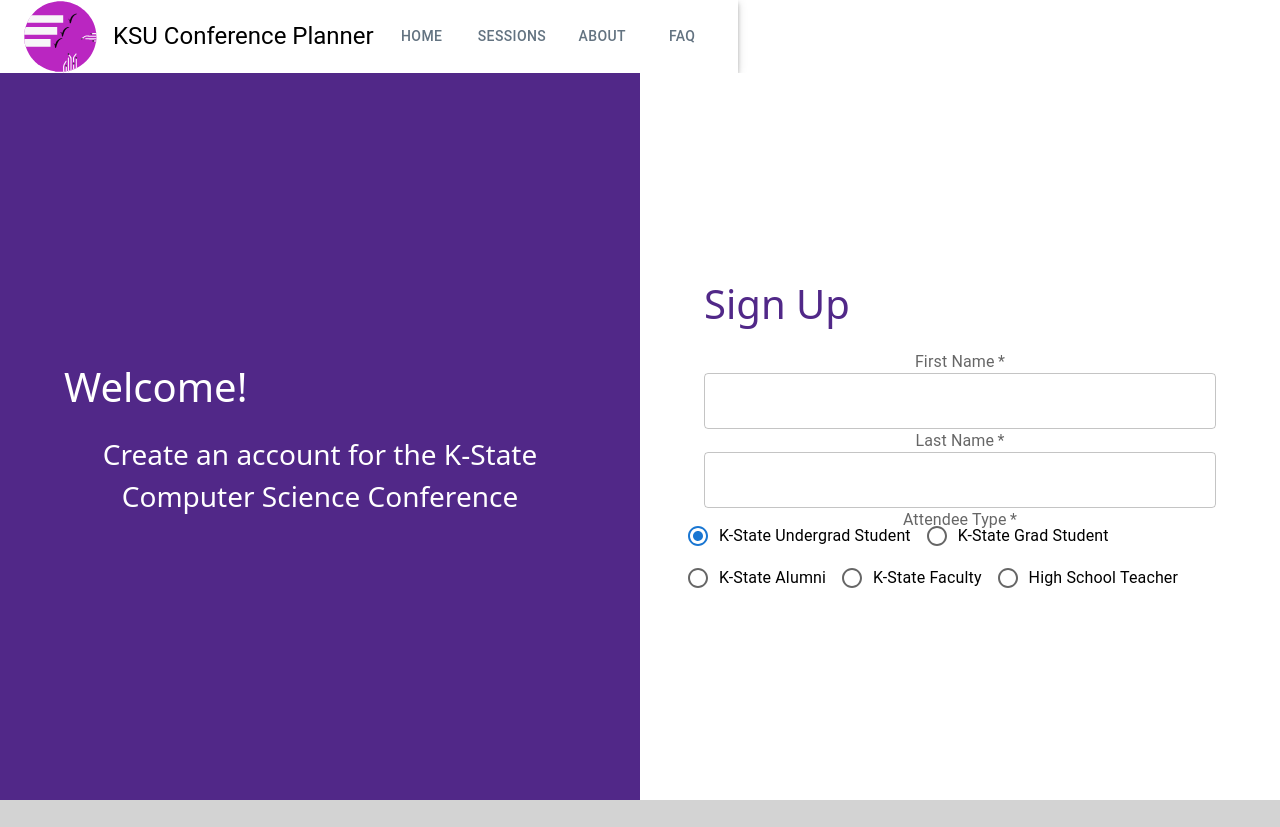
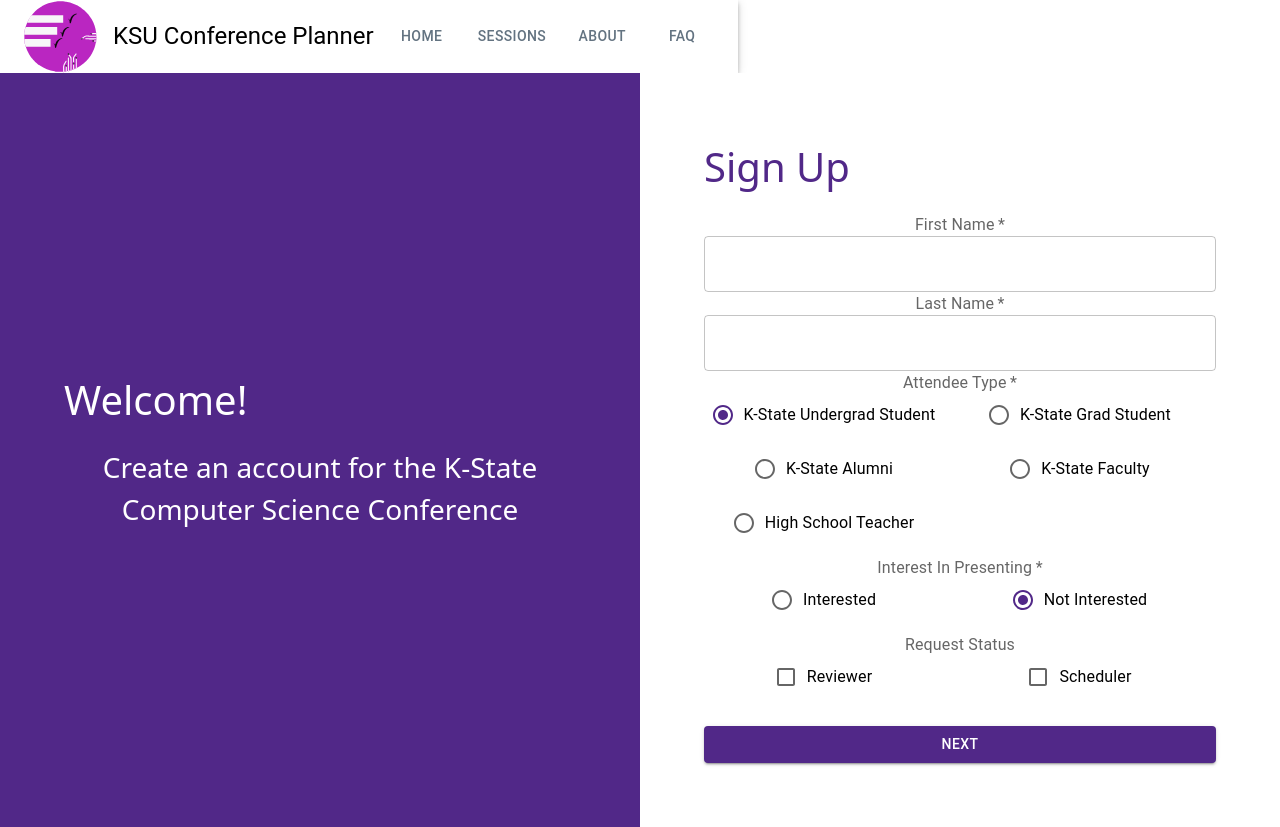
Before and after one commit to SethBrittain/KSU-Conference-Planner, a React (Create React App) app in the folder Frontend/: page /SignUp in a window 1280 px wide. Before the commit the page ends 800 px from the top, so only its background shows below. Built offline with nearby package versions, Linux system fonts and the light colour scheme.

Commit message:
continue signup page 2

```diff
--- a/Frontend/src/Components/Pages/SignUpPage2/SignUpPage2.tsx
+++ b/Frontend/src/Components/Pages/SignUpPage2/SignUpPage2.tsx
@@ -1,12 +1,31 @@
 import Navbar from '../../Navbars/Navbar';
-import {Stack, TextField} from '@mui/material';
 import React from 'react';
 import Box from '@mui/material/Box';
-import { FormControl, FormLabel, Radio, RadioGroup, FormControlLabel, Grid } from '@mui/material';
+import { Stack, TextField, FormControl, FormLabel, Radio, RadioGroup, FormControlLabel, Grid, Checkbox, Button } from '@mui/material';
+import { createTheme, ThemeProvider } from '@mui/material';
+
+const theme = createTheme({
+    palette: {
+
+        primary:{
+            main : '#512888'
+        },
+        warning: {
+          main : '#C62828'
+        }
+    }
+})
 
 const SignUpPage2 = (): React.JSX.Element => {
-
+    const ATTENDEETYPE = [
+        { value: "undergrad", control: "ID", label:"K-State Undergrad Student"},
+        { value: "grad", control: "ID", label:"K-State Grad Student"},
+        { value: "alumni", control: "ID", label:"K-State Alumni"},
+        { value: "faculty", control: "ID", label:"K-State Faculty"},
+        { value: "teacher", control: "ID", label:"High School Teacher"}
+      ];
     return (
+        <ThemeProvider theme={theme}>
         <Box
         height={window.innerHeight}
         width={window.innerWidth}
@@ -58,41 +77,59 @@
                     >
                     Sign Up
                     </Box>
-                    <FormControl defaultValue="" required>
-                        <FormLabel>First Name</FormLabel>
+
+                    <FormControl defaultValue="">
+                        <FormLabel required>First Name</FormLabel>
                         <TextField></TextField>
-                        <FormLabel>Last Name</FormLabel>
+                        <FormLabel required>Last Name</FormLabel>
                         <TextField></TextField>
 
-                        <FormLabel id="attendeeType">Attendee Type</FormLabel>
+                        <FormLabel id="attendeeType" required >Attendee Type</FormLabel>
                         <RadioGroup
                             aria-labelledby="attendeeType"
                             defaultValue="undergrad"
                             name="attendeeTypeGroup"
                         >
-                            <Grid container spacing={2} >
-                            <FormControlLabel
-                            value="undergrad"
-                            control={<Radio name="ID"/>}
-                            label="K-State Undergrad Student"
-                            />
-                            <FormControlLabel
-                            value="grad"
-                            control={<Radio name="ID" />}
-                            label="K-State Grad Student"
-                             />
-                            <FormControlLabel value="alumni" control={<Radio />} label="K-State Alumni" />
-                            <FormControlLabel value="faculty" control={<Radio />} label="K-State Faculty" />
-                            <FormControlLabel value="teacher" control={<Radio />} label="High School Teacher" />
+                            <Grid container columns={16} alignItems="flex-start">
+                            {ATTENDEETYPE.map((item) => (
+                                    <Grid item xs={8} sm={8} style={{ paddingBottom: 12 }} alignContent="flex-start">
+                                        <FormControlLabel value={item.value} control={<Radio name={item.control}/>} label={item.label}/>
+                                    </Grid>
+                                ))}
                             </Grid>
+                        </RadioGroup>
 
+                        <FormLabel id="interestType" required>Interest In Presenting</FormLabel>
+                        <RadioGroup
+                            aria-labelledby="interestType"
+                            defaultValue="not"
+                            name="interestGroup"
+                        >
+                            <Grid container columns={16} alignItems="flex-start">
+                                <Grid item xs={8} sm={8} style={{ paddingBottom: 12 }} alignContent="flex-start">
+                                    <FormControlLabel value="Interested" control={<Radio name="ID"/>} label="Interested"/>
+                                </Grid>
+                                <Grid item xs={8} sm={8} style={{ paddingBottom: 12 }} alignContent="flex-start">
+                                    <FormControlLabel value="not" control={<Radio name="ID"/>} label="Not Interested"/>
+                                </Grid>
+                            </Grid>
                         </RadioGroup>
+                        <FormLabel id="status">Request Status</FormLabel>
+                        <Grid container columns={16} alignItems="flex-start">
+                            <Grid item xs={8} sm={8} style={{ paddingBottom: 12 }} alignContent="flex-start">
+                                <FormControlLabel control={<Checkbox />} label="Reviewer" />
+                            </Grid>
+                            <Grid item xs={8} sm={8} style={{ paddingBottom: 12 }} alignContent="flex-start">
+                                <FormControlLabel control={<Checkbox />} label="Scheduler" />
+                            </Grid>
+                        </Grid>
                     </FormControl>
+                    <Button variant="contained" color="primary" fullWidth>Next</Button>
                 </Box>
 
             </Stack>
         </Box>
-
+        </ThemeProvider>
     );
 };
 
```
